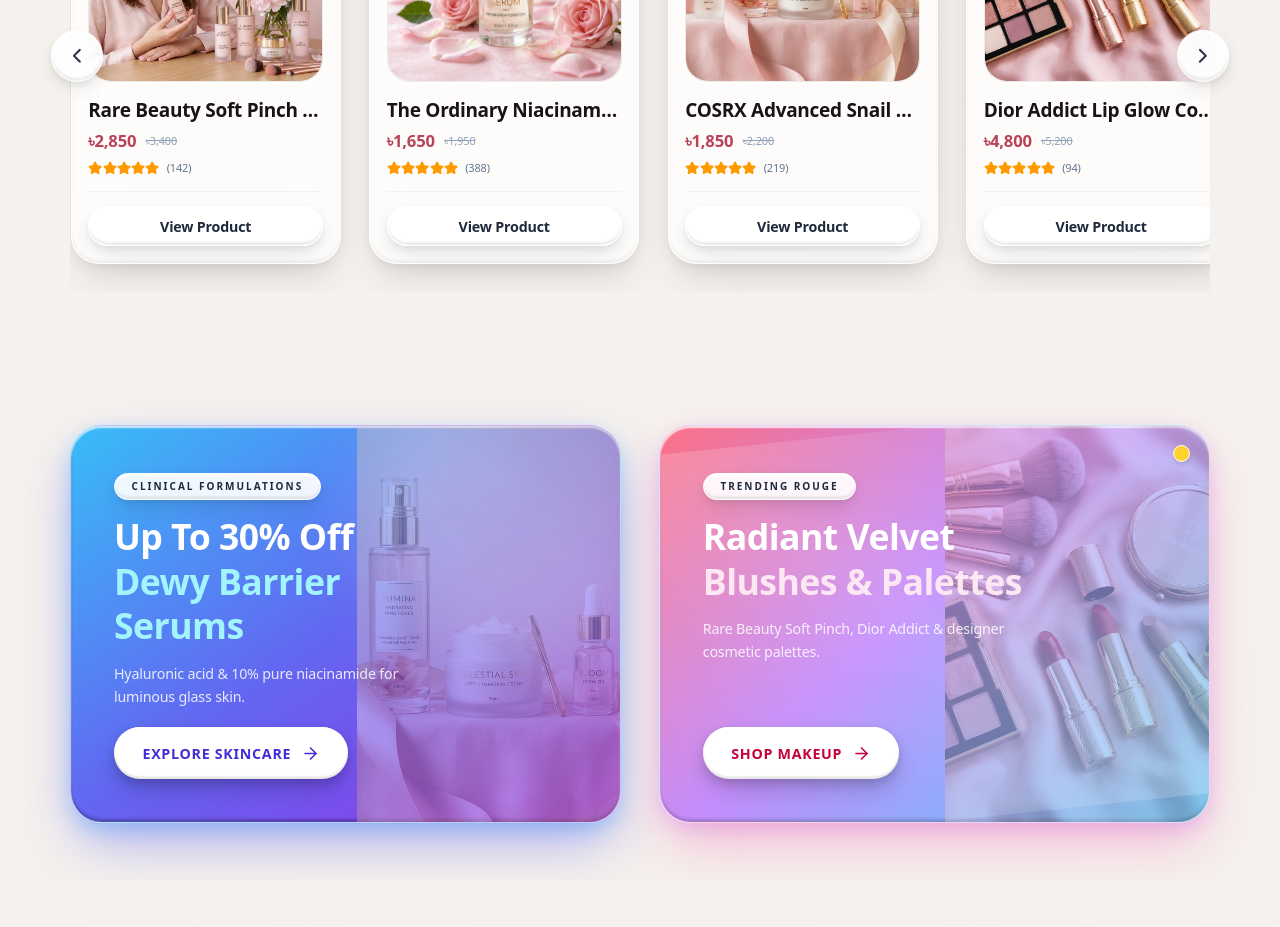
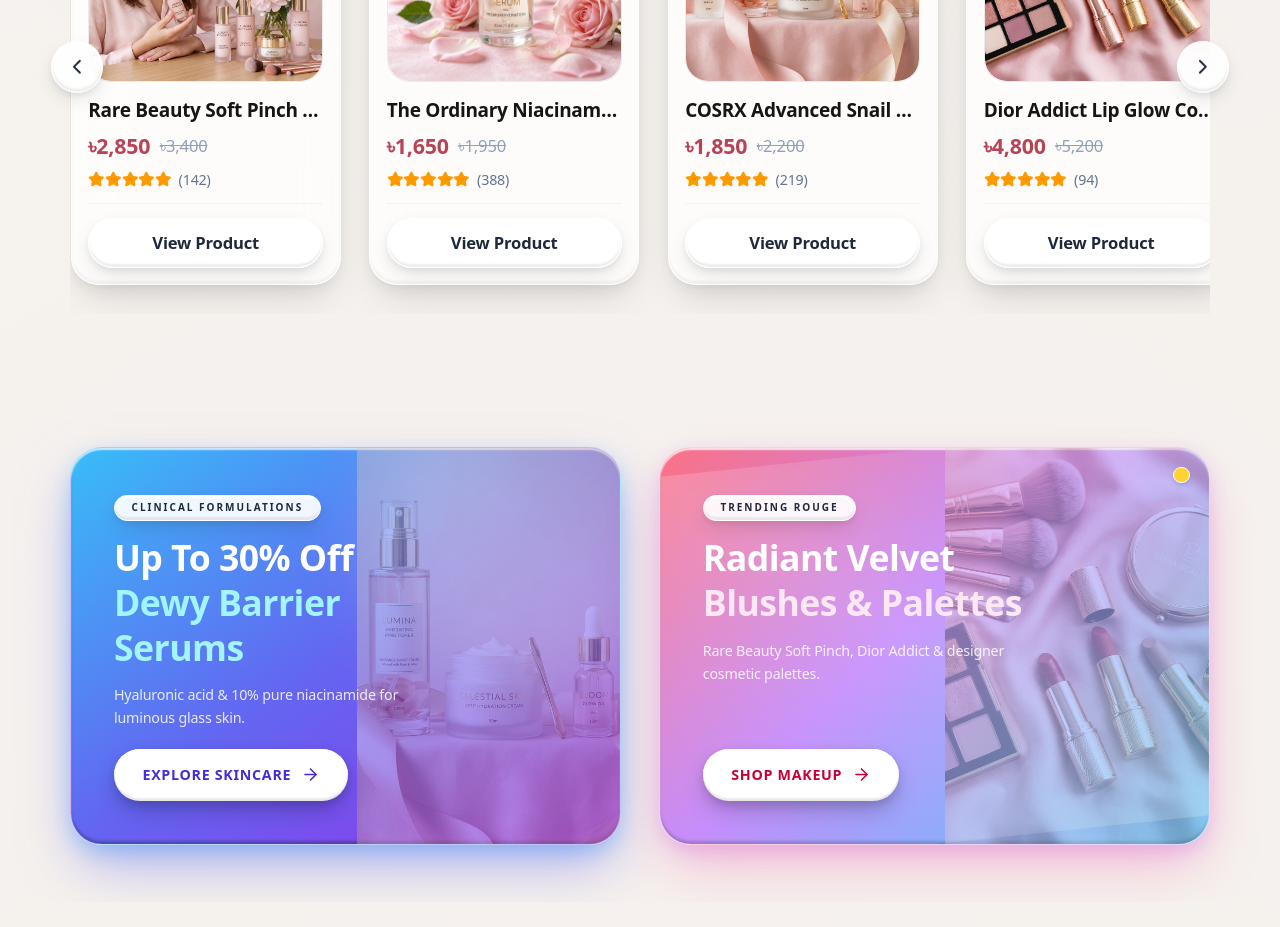
Before and after one commit to ruhul2003/Beauty-and-Blush, a Next.js app in the folder frontend/: page / in a window 1280 px wide. Shown: the part 2320-3247 px from the top of the page. Built offline with nearby package versions, Linux system fonts and the light colour scheme; no server answers; a web font is replaced by a local one.

Commit message:
Increase best sellers product pricing and action button font sizes

```diff
--- a/frontend/src/components/TrendingProducts.jsx
+++ b/frontend/src/components/TrendingProducts.jsx
@@ -220,11 +220,11 @@ export function TrendingProducts({ products = [] }) {
 
                     {/* Price with Strike-through */}
                     <div className="mt-1 flex items-center gap-2">
-                      <span className="text-xs sm:text-sm font-bold text-[#b84357] dark:text-rose-300">
+                      <span className="text-base sm:text-lg font-black text-[#b84357] dark:text-rose-300">
                         {prod.price}
                       </span>
                       {prod.originalPrice && (
-                        <span className="text-[11px] text-slate-400 line-through">
+                        <span className="text-xs sm:text-sm text-slate-400 line-through">
                           {prod.originalPrice}
                         </span>
                       )}
@@ -234,10 +234,10 @@ export function TrendingProducts({ products = [] }) {
                     <div className="mt-1.5 flex items-center gap-1.5 text-amber-500">
                       <div className="flex items-center">
                         {[...Array(prod.rating)].map((_, i) => (
-                          <Star key={i} className="w-3 h-3 fill-current" />
+                          <Star key={i} className="w-3.5 h-3.5 fill-current" />
                         ))}
                       </div>
-                      <span className="text-[11px] text-slate-500 dark:text-slate-400 font-medium">
+                      <span className="text-xs text-slate-500 dark:text-slate-400 font-medium">
                         ({prod.reviewsCount})
                       </span>
                     </div>
@@ -247,7 +247,7 @@ export function TrendingProducts({ products = [] }) {
                   <div className="mt-3 pt-3 border-t border-black/[0.04] dark:border-white/[0.06]">
                     <Link
                       href={`/browse?category=${prod.category}`}
-                      className="w-full py-2 text-center text-xs font-bold rounded-full glass-pill hover:bg-[#b84357] text-[#181416] dark:text-white hover:text-white hover:border-[#b84357] active:scale-95 transition-all block"
+                      className="w-full py-2.5 text-center text-sm font-bold rounded-full glass-pill hover:bg-[#b84357] text-[#181416] dark:text-white hover:text-white hover:border-[#b84357] active:scale-95 transition-all block"
                     >
                       View Product
                     </Link>
```
